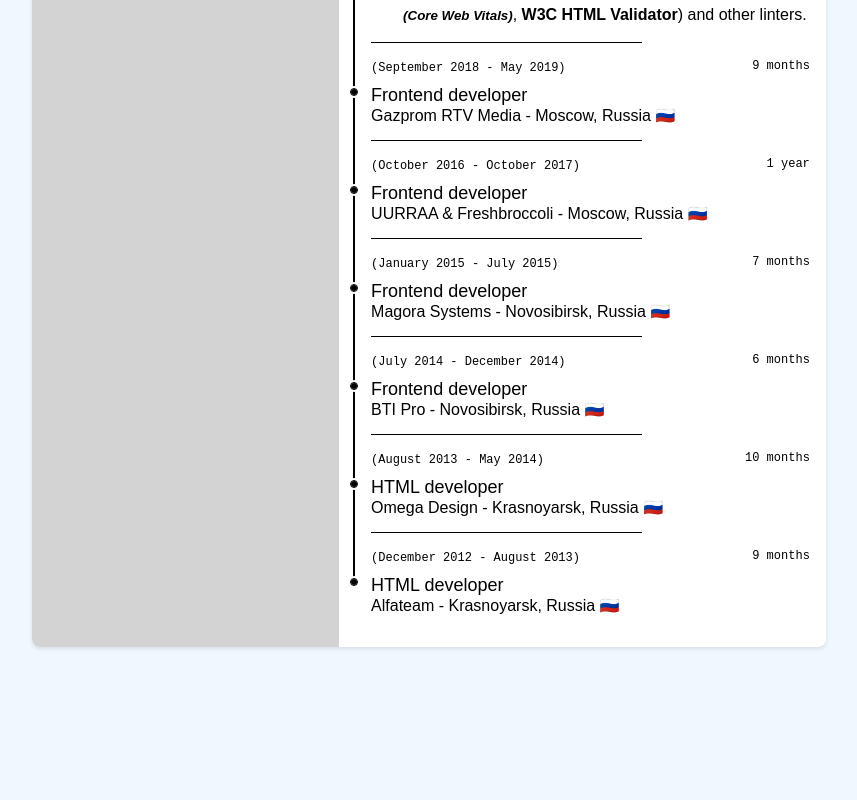
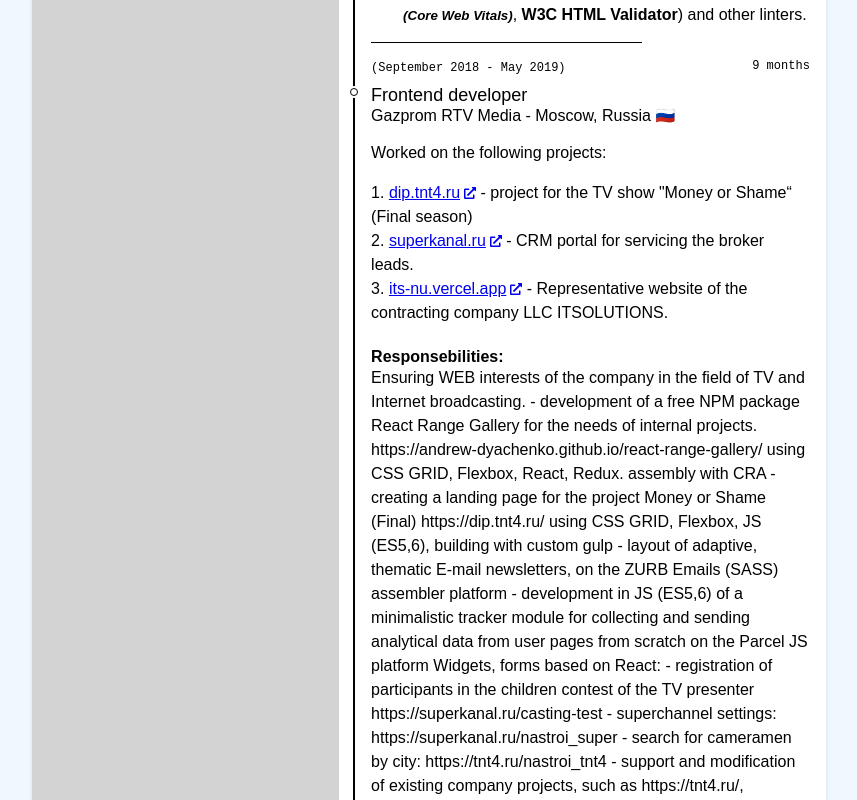
Before and after one commit to Andrew-Dyachenko/cv, a Next.js app: page / in a window 1280 px wide. Shown: the part 1980-2780 px from the top of the page, without its empty margins (211-1068 px from the left). Before the commit the page ends 2643 px from the top, so only its background shows below. Built offline with nearby package versions, Linux system fonts and the light colour scheme; a web font is replaced by a local one.

Commit message:
refactor(aside): background-color
Gray is only at 600px>= overwise background-color is white

```diff
--- a/app/components/Aside/aside.module.scss
+++ b/app/components/Aside/aside.module.scss
@@ -7,14 +7,14 @@
 	display: flex;
 	flex-direction: column;
 	row-gap: 1rem;
-	background-color: #d3d3d3;
-	box-shadow: 0 0 0 1rem #d3d3d3;
 
 	@media print {
 		box-shadow: none;
 	}
 
 	@media (min-width: conf.$s) {
+		background-color: #d3d3d3;
+		box-shadow: 0 0 0 1rem #d3d3d3;
 		width: calc(fibonacci.$asymp-xxl-percentage - 1rem);
 	}
 
--- a/app/components/Experience/Experience.tsx
+++ b/app/components/Experience/Experience.tsx
@@ -33,7 +33,7 @@ const font = Sofia_Sans({
 export default function Experience() {
 	return (
 		<Accordion
-			defaultActiveKey={["1"]}
+			defaultActiveKey={["1", "2"]}
 			alwaysOpen
 			className={accordionStyles.accordion}
 		>
@@ -527,6 +527,63 @@ export default function Experience() {
 						className={accordionStyles.accordion__collapse}
 					>
 						<div className={accordionStyles.accordion__body}>
+							<p>Worked on the following projects:</p>
+							<ol style={{ listStylePosition: "inside", paddingInline: 0 }}>
+								<li>
+									<a
+										href="https://dip.tnt4.ru/"
+										target="_blank"
+										rel="noopener noreferrer"
+										style={{ display: "inline-flex", alignItems: "center" }}
+									>
+										<span>dip.tnt4.ru</span>{" "}
+										<FaExternalLinkAlt
+											style={{
+												fontSize: "0.75em",
+												marginInlineStart: "0.3333em",
+											}}
+										/>
+									</a>{" "}
+									- project for the TV show &quot;Money or Shame&ldquo; (Final season)
+								</li>
+								<li>
+									<a
+										href="https://superkanal.ru/"
+										target="_blank"
+										rel="noopener noreferrer"
+										style={{ display: "inline-flex", alignItems: "center" }}
+									>
+										<span>superkanal.ru</span>{" "}
+										<FaExternalLinkAlt
+											style={{
+												fontSize: "0.75em",
+												marginInlineStart: "0.3333em",
+											}}
+										/>
+									</a>{" "}
+									- CRM portal for servicing the broker leads.
+								</li>
+								<li>
+									<a
+										href="https://its-nu.vercel.app/"
+										// biome-ignore lint/a11y/noBlankTarget: <The site is under our control>
+										target="_blank"
+										style={{ display: "inline-flex", alignItems: "center" }}
+									>
+										<span>its-nu.vercel.app</span>{" "}
+										<FaExternalLinkAlt
+											style={{
+												fontSize: "0.75em",
+												marginInlineStart: "0.3333em",
+											}}
+										/>
+									</a>{" "}
+									- Representative website of the contracting company{" "}
+									<dfn>LLC ITSOLUTIONS</dfn>.
+								</li>
+							</ol>
+							<h4>Responsebilities:</h4>
+
 							Ensuring WEB interests of the company in the field of TV and
 							Internet broadcasting. - development of a free NPM package React
 							Range Gallery for the needs of internal projects.
```
